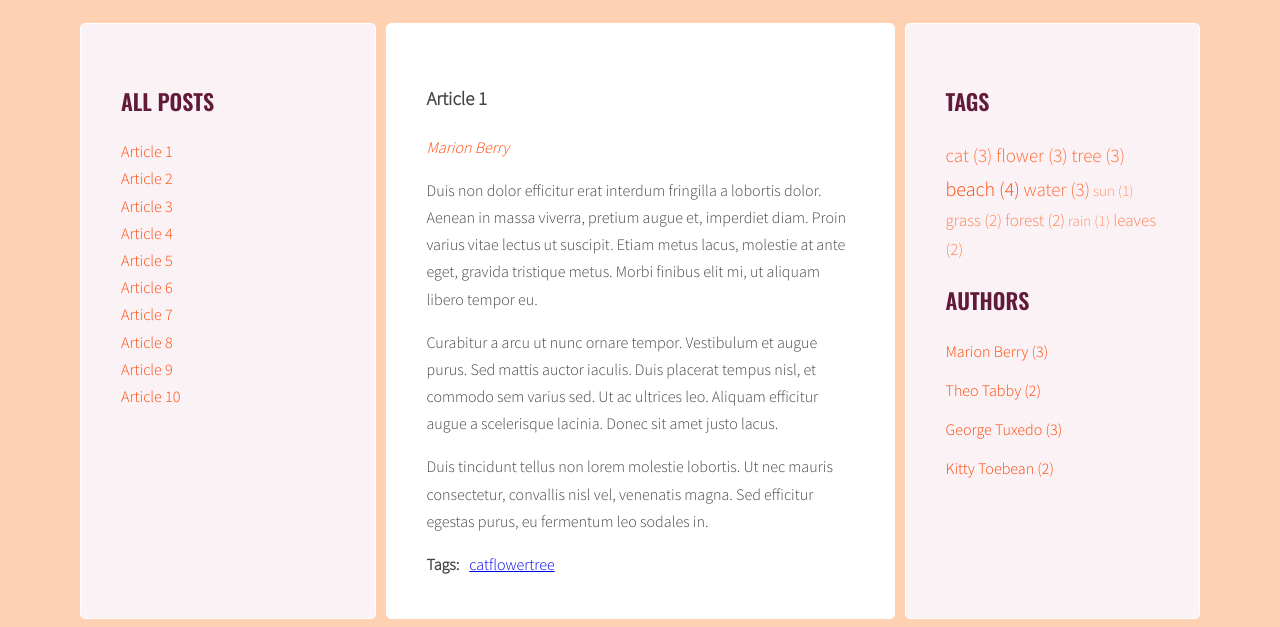
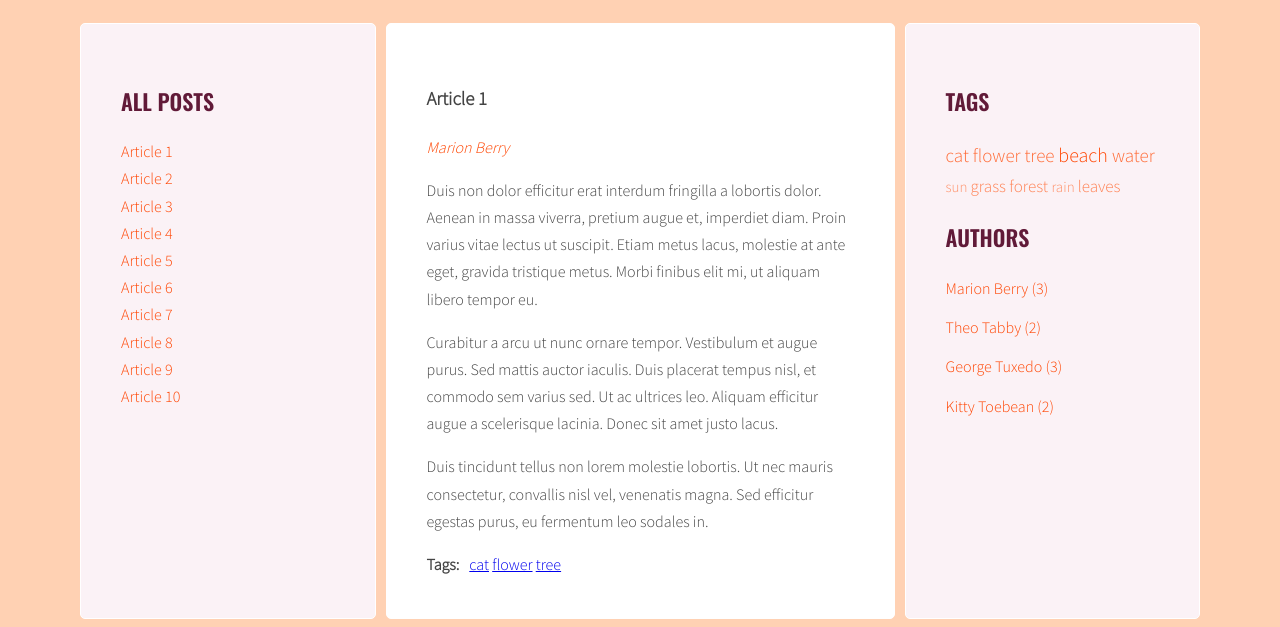
Before and after one commit to Agnieszka-Ciesinska/javascript-blog, a website: page index.html in a window 1280 px wide. Shown: the part 220-847 px from the top of the page. Drawn offline with nearby package versions, Linux system fonts and the light colour scheme.

Commit message:
Finish whole blog and add Handlebars

```diff
--- a/index.html
+++ b/index.html
@@ -191,6 +191,30 @@
               </main>
             </div>
           </div>
+
+    <script id="template-article-link" type="text/x-handlebars-template">
+      <li><a href="#{{ id }}"><span>{{ title }}</span></a></li>
+    </script>
+    <script id="template-tags-link" type="text/x-handlebars-template">
+      <li><a href="#tags{{ id }}"><span>{{ title }}</span></a></li>
+    </script>
+    <script id="template-author-link" type="text/x-handlebars-template">
+      <li><a href="#author{{ id }}"><span>{{ title }}</span></a></li>
+    </script>
+
+    <script id="template-tag-cloud-link" type="text/x-handlebars-template">
+      {{#each tags}}
+      <li><a href="#tag-{{ tag }}" class="{{ className }}"><span> {{ tag }} </span></a></li>
+      {{/each}}
+    </script>
+
+    <script id="template-author-cloud-link" type="text/x-handlebars-template">
+    {{#each authors}}
+    <li><a href="#author-{{ articleAuthor }}" class="{{ className }}"><span> {{ author }} ({{count}})</span></a></li>
+    {{/each}}
+    </script>
+
+    <script src="https://cdnjs.cloudflare.com/ajax/libs/handlebars.js/4.1.0/handlebars.min.js"></script>
     <script src="js/script.js"></script>
     </body>
 </html>
--- a/js/script.js
+++ b/js/script.js
@@ -1,4 +1,12 @@
 'use strict';
+
+const templates = {
+  articleLink: Handlebars.compile(document.querySelector('#template-article-link').innerHTML),
+  tagsLink: Handlebars.compile(document.querySelector('#template-tags-link').innerHTML),
+  authorLink: Handlebars.compile(document.querySelector('#template-author-link').innerHTML),
+  tagCloudLink: Handlebars.compile(document.querySelector('#template-tag-cloud-link').innerHTML),
+  authorCloudLink: Handlebars.compile(document.querySelector('#template-author-cloud-link').innerHTML),
+};
 
 function titleClickHandler(event){
   event.preventDefault();
@@ -91,7 +99,10 @@ function generateTitleLinks(customSelector = ''){
 
     /* create HTML of the link */
 
-    const linkHTML = '<li><a href="#' + articleId + '"><span>' + articleTitle + '</span></a></li>';
+    const linkHTMLData = {id: articleId, title: articleTitle};
+    const linkHTML = templates.articleLink(linkHTMLData);
+
+    /*const linkHTML = '<li><a href="#' + articleId + '"><span>' + articleTitle + '</span></a></li>'; */
     //console.log(linkHTML);
 
     /* insert link into titleList */
@@ -189,7 +200,10 @@ function generateTags(){
 
       /* generate HTML of the link */
 
-      const linkHTML = '<li><a href="#tag-' + tag + '">' + tag + '</a></li>';
+      const tagHTMLData = {id: tag, title: tag};
+      const linkHTML = templates.tagsLink(tagHTMLData);
+
+      //const linkHTML = '<li><a href="#tag-' + tag + '">' + tag + '</a></li>'; */
       //console.log(linkHTML);
 
       /* add generated code to html variable */
@@ -228,7 +242,11 @@ function generateTags(){
 
   const tagsParams = calculateTagsParams(allTags);
   console.log('tagsParams:', tagsParams);
-  let allTagsHTML = '';
+  /* let allTagsHTML = ''; */
+  const allTagsData = {tags: []};
+
+
+
 
   /* [NEW] START LOOP: for each tag in allTags */
 
@@ -237,7 +255,16 @@ function generateTags(){
     //allTagsHTML += tag + ' (' + allTags[tag] + ') '; - wyświetla jedynie nazwę tagu oraz liczbę jego wystąpień */
     //allTagsHTML += '<li><a href="#tag-' + tag + ' ('+ allTags[tag] + ')</a></li>'; - tak myślałam żeby zrobić aby wygenerować link html.
     const tagLinkHTML = '<li><a href="#tag-' + tag + '" class="' + calculateTagClass(allTags[tag], tagsParams) + '"> ' + tag + ' (' + allTags[tag] + ')</a></li>';
-    allTagsHTML += tagLinkHTML;
+    /* allTagsHTML += tagLinkHTML; */
+
+    allTagsData.tags.push({
+      tag: tag,
+      count: allTags[tag],
+      className: calculateTagClass(allTags[tag], tagsParams)
+    });
+
+
+
 
     /*[NEW] END LOOP: for each tag in allTags */
 
@@ -245,7 +272,12 @@ function generateTags(){
 
   /*[NEW] add html from allTagsHTML to tagList */
 
-  tagList.innerHTML = allTagsHTML;
+  /* tagList.innerHTML = allTagsHTML; */
+  tagList.innerHTML = templates.tagCloudLink(allTagsData);
+  console.log(allTagsData);
+
+
+
 
 }
 
@@ -376,7 +408,10 @@ function generateAuthors(){
 
     /* insert HTML of all the links into the author wrapper */
 
-    const linkHTML = '<li><a href="#author-' + articleAuthor + '"><span>' + articleAuthor + '</span></a></li>';
+    const authorHTMLData = {id: articleAuthor, title: articleAuthor};
+    const linkHTML = templates.articleLink(authorHTMLData);
+
+    /* const linkHTML = '<li><a href="#author-' + articleAuthor + '"><span>' + articleAuthor + '</span></a></li>'; */
 
     /*add generated code to html variable */
 
@@ -407,19 +442,40 @@ function generateAuthors(){
 
   /*[NEW] create variable for all links HTML code */
 
-  let allAuthorsHTML = '';
+  /* let allAuthorsHTML = ''; */
+  const allAuthorsData = {authors: []};
+
+
+
+
 
   /* [NEW]  START LOOP: for each author in allAuthors */
   for(let author in allAuthors){
 
-    allAuthorsHTML += '<li><a href="#author-' + author + '"><span>' + author + ' (' + allAuthors[author] + ')</span></a></li>';
-    console.log(allAuthorsHTML);
+    /* allAuthorsHTML += '<li><a href="#author-' + author + '"><span>' + author + ' (' + allAuthors[author] + ')</span></a></li>';
+    console.log(allAuthorsHTML); */
+
+    allAuthorsData.authors.push({
+      author: author,
+      count: allAuthors[author],
+    });
+
+
+
+
+
 
     /* [NEW] END LOOP: for each author in allAuthors */
 
   }
 
-  authorsList.innerHTML = allAuthorsHTML;
+  /* authorsList.innerHTML = allAuthorsHTML; */ authorsList.innerHTML = templates.authorCloudLink(allAuthorsData);
+
+
+
+
+
+
 
 }
 
```
Also changed, not shown: .eslintrc.json.
